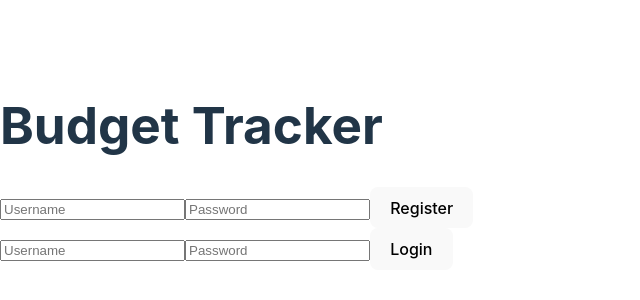
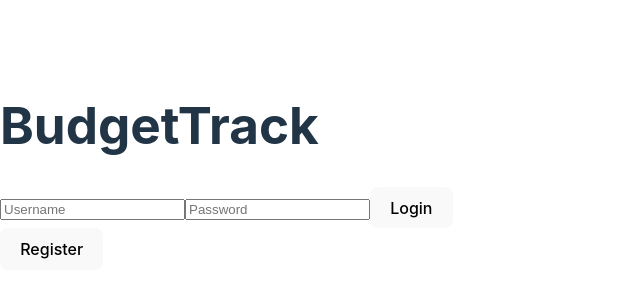
Before and after one commit to JCorts1/Budgettrack_client, a React (Vite) app: page / in a window 1280 px wide. Shown: the part 234-534 px from the top of the page, without its empty margins (0-640 px from the left). Built offline with nearby package versions, Linux system fonts and the light colour scheme.

Commit message:
Now menu to switch to login or register works

```diff
--- a/src/App.jsx
+++ b/src/App.jsx
@@ -2,17 +2,25 @@ import React, { useState } from 'react';
 import Register from './Register';
 import Login from './Login';
 import Expenditures from './Expenditures';
+import './styles/frontpage.css';
 
 const App = () => {
   const [token, setToken] = useState('');
+  const [activeForm, setActiveForm] = useState('login'); // New state to track active form
 
   return (
     <div>
       {!token ? (
         <>
-          <h1>Budget Tracker</h1>
-          <Register />
-          <Login setToken={setToken} />
+          <h1>BudgetTrack</h1>
+          {activeForm === 'register' ? (
+            <Register setActiveForm={setActiveForm} setToken={setToken} />
+          ) : (
+            <Login setActiveForm={setActiveForm} setToken={setToken} />
+          )}
+          <button onClick={() => setActiveForm(activeForm === 'login' ? 'register' : 'login')}>
+          {activeForm === 'login' ? 'Register' : 'Login'}
+          </button>
         </>
       ) : (
         <>
```
Also changed, not shown: src/styles/frontpage.css (added).
